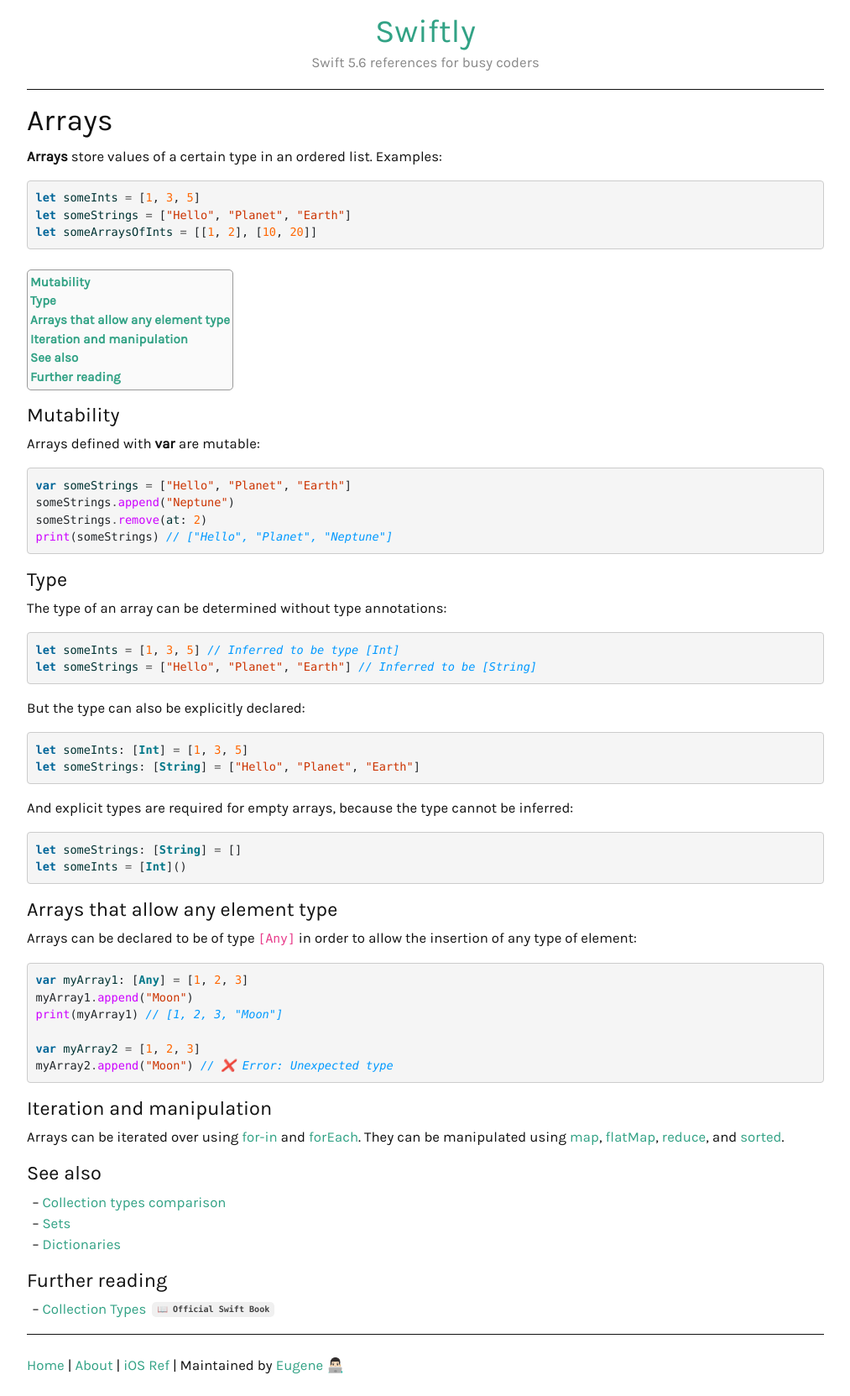
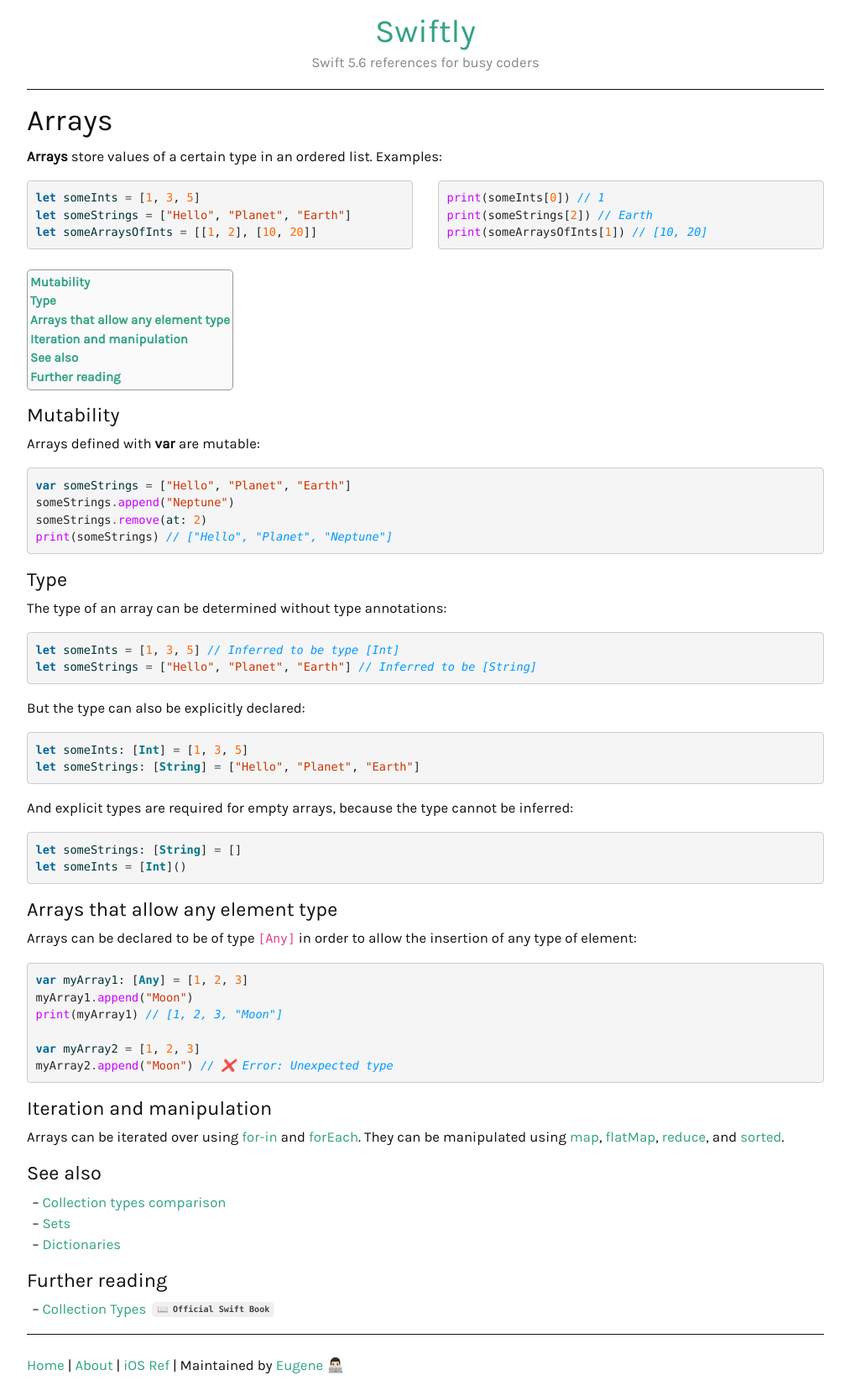
Before and after one commit to ebelinski/swiftly, a Jekyll site: the page built from _guides/arrays.md, in a window 1280 px wide. Shown: the whole page at 84% size, without its empty margins (133-1146 px from the left). Built offline with Jekyll 4.4.1, drawn with Linux system fonts in a browser that asks for light colours.

Commit message:
Added example of Array subscript syntax.

````diff
--- a/_guides/arrays.md
+++ b/_guides/arrays.md
@@ -11,11 +11,23 @@ redirect_from:
 
 **Arrays** store values of a certain type in an ordered list. Examples:
 
+{% include opencol.html size=6 newrow=true %}
+
 ```swift
 let someInts = [1, 3, 5]
 let someStrings = ["Hello", "Planet", "Earth"]
 let someArraysOfInts = [[1, 2], [10, 20]]
 ```
+
+{% include closecol.html %}{% include opencol.html size=6 %}
+
+```swift
+print(someInts[0]) // 1
+print(someStrings[2]) // Earth
+print(someArraysOfInts[1]) // [10, 20]
+```
+
+{% include closecol.html closerow=true %}
 
 * TOC
 {:toc}
````
